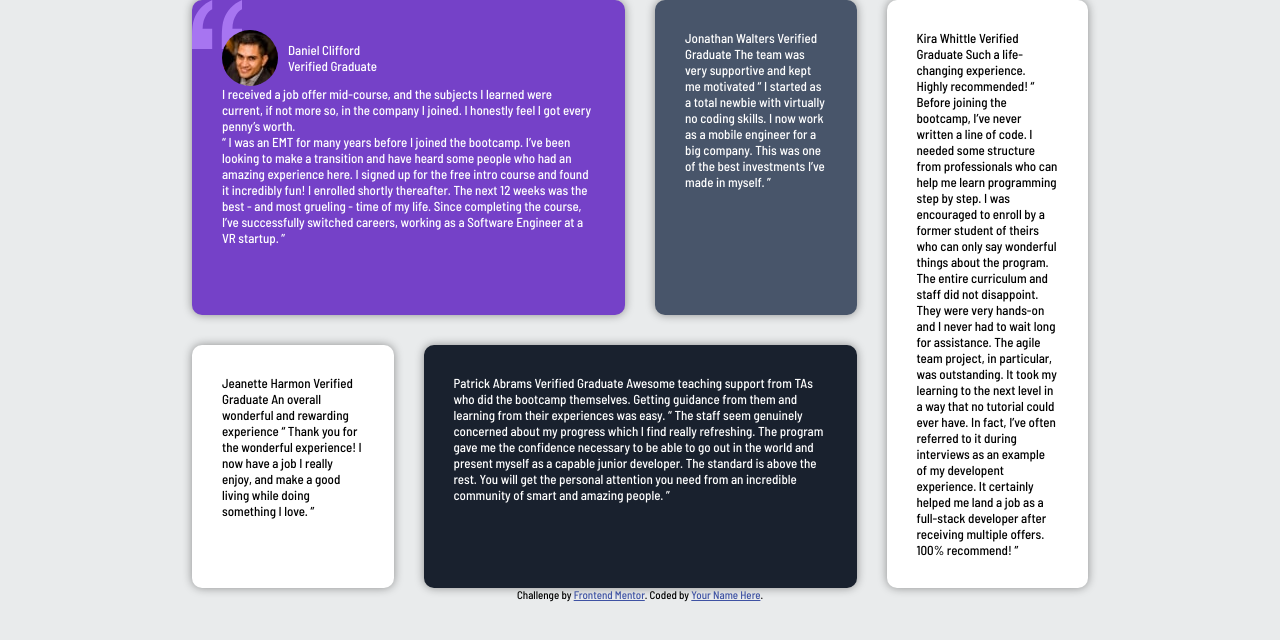
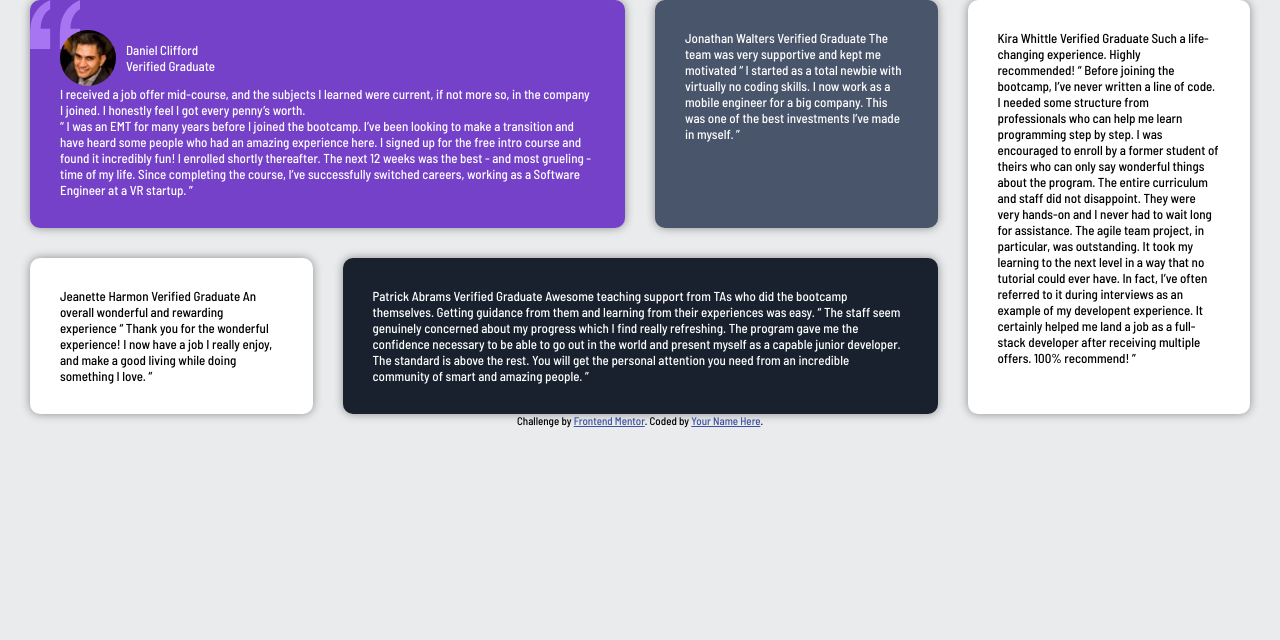
Before and after one commit to alaayman/testimonials-grid-section, a plain HTML site: page index.html in a window 1280 px wide. Drawn offline with Linux system fonts and the light colour scheme.

Commit message:
Update style.css

```diff
--- a/style.css
+++ b/style.css
@@ -82,7 +82,8 @@ div {
 
   gap: 30px;
 
-  width: 70%;
+  width:75%;
+  min-width: 1220px;
 
   /* border:solid 2px blue; */
 
```
